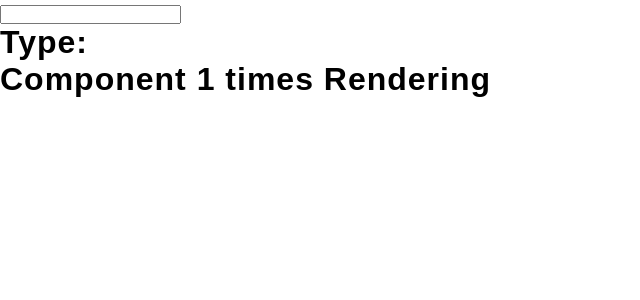
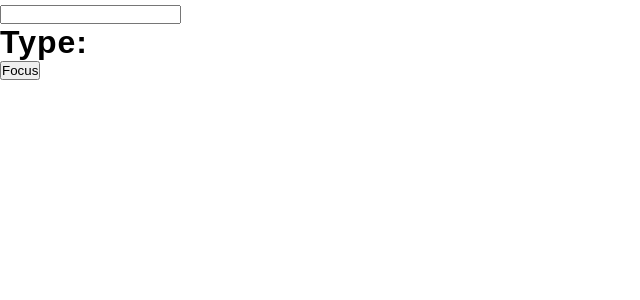
Before and after one commit to nagarimurali/React_Basic_Hooks_Example, a React (Create React App) app: page / in a window 1280 px wide. Shown: the top 300 px of the page, without its empty margins (0-640 px from the left). Built offline with nearby package versions, Linux system fonts and the light colour scheme.

Commit message:
UseRefHookEx2

```diff
--- a/src/ReactHooks/UseRefHook/UseRefHookEx.js
+++ b/src/ReactHooks/UseRefHook/UseRefHookEx.js
@@ -1,8 +1,32 @@
 import React from 'react'
-import {useState,useEffect,useRef} from 'react'
+import { useState, useRef } from 'react'
 
 const UseRefHookEx = () => {
-    const[name,setName]=useState("");
+    const [name, setName] = useState("");
+    const renderCount = useRef("")
+
+    //     useEffect(()=>{
+    //  renderCount.current=renderCount.current+1
+
+    //     })
+
+    const focusFun = () => {
+        renderCount.current.focus()
+    }
+    return (
+        <div style={{ marginTop: "5px" }}>
+            <input ref={renderCount} type="text" value={name} onChange={(e) => setName(e.target.value)}></input>
+            <h1>Type:{name}</h1>
+            <button onClick={focusFun}>Focus</button>
+        </div>
+    )
+}
+
+export default UseRefHookEx
+
+/*
+
+   const[name,setName]=useState("");
     const renderCount=useRef(1)
 
     useEffect(()=>{
@@ -17,6 +41,4 @@ const UseRefHookEx = () => {
      <h1>Component {renderCount.current} times Rendering</h1>
     </div>
   )
-}
-
-export default UseRefHookEx
+*/
```
